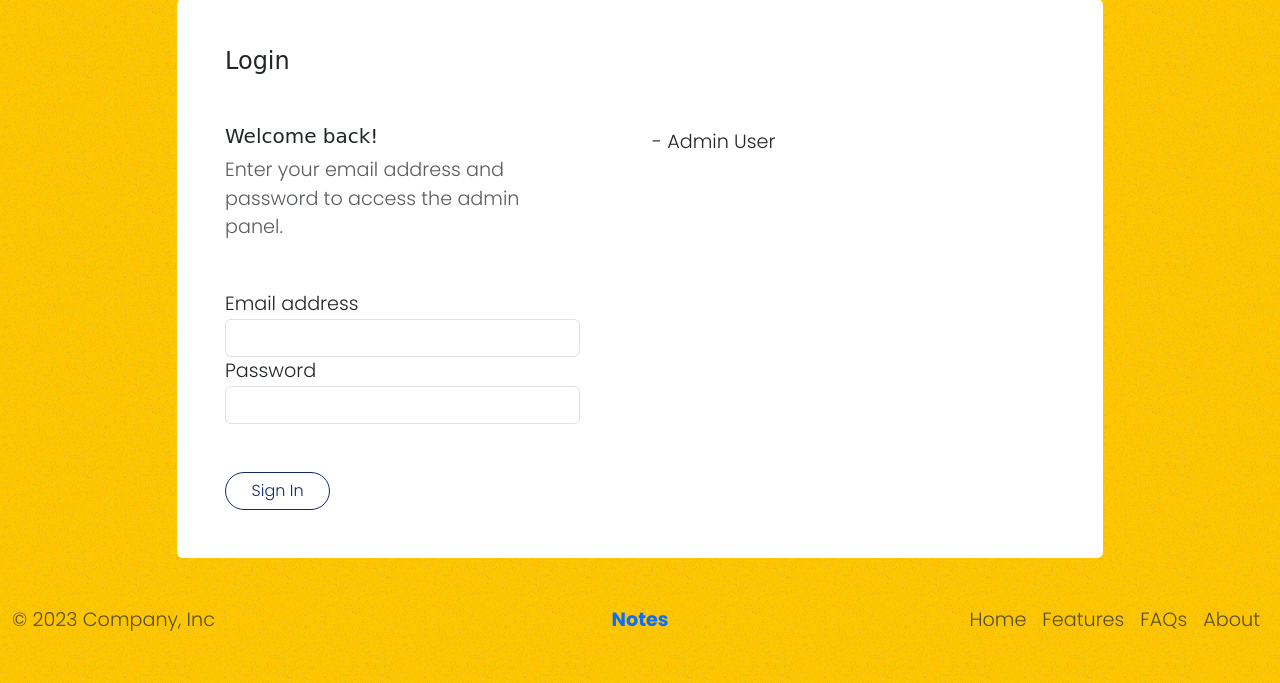
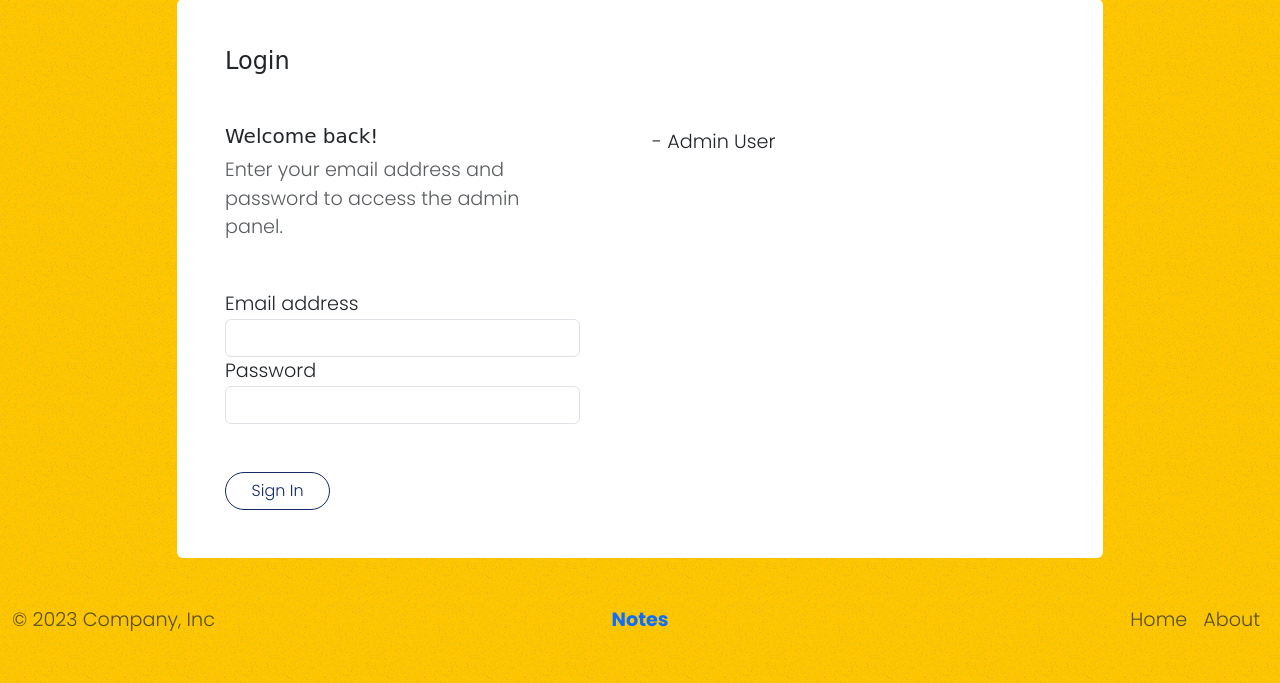
Before and after one commit to Brothin/Notes, a Node server app: page /admin in a window 1280 px wide. Shown: the part 133-816 px from the top of the page. Run offline with Node 20, Linux system fonts and the light colour scheme; some libraries are stand-ins or nearby versions; some web fonts are replaced.

Commit message:
Update footer.ejs

```diff
--- a/views/partials/footer.ejs
+++ b/views/partials/footer.ejs
@@ -16,12 +16,6 @@
         <a href="/" class="nav-link px-2 text-muted">Home</a>
       </li>
       <li class="nav-item">
-        <a href="#" class="nav-link px-2 text-muted">Features</a>
-      </li>
-      <li class="nav-item">
-        <a href="#" class="nav-link px-2 text-muted">FAQs</a>
-      </li>
-      <li class="nav-item">
         <a href="/about" class="nav-link px-2 text-muted">About</a>
       </li>
     </ul>
```
